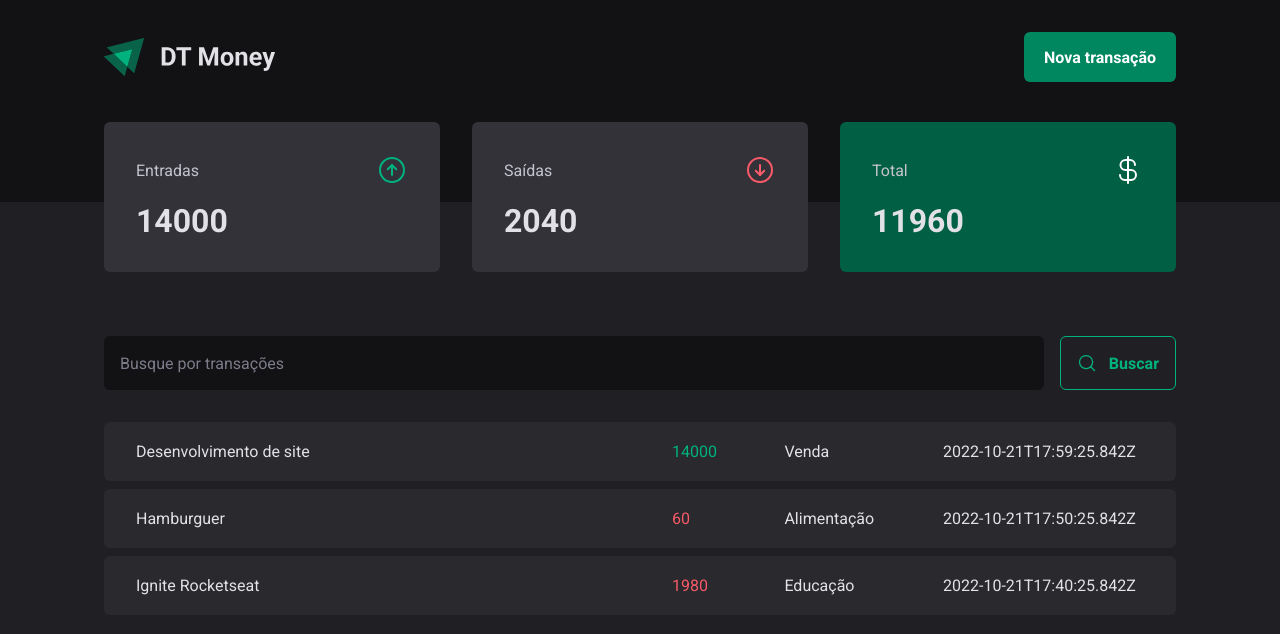
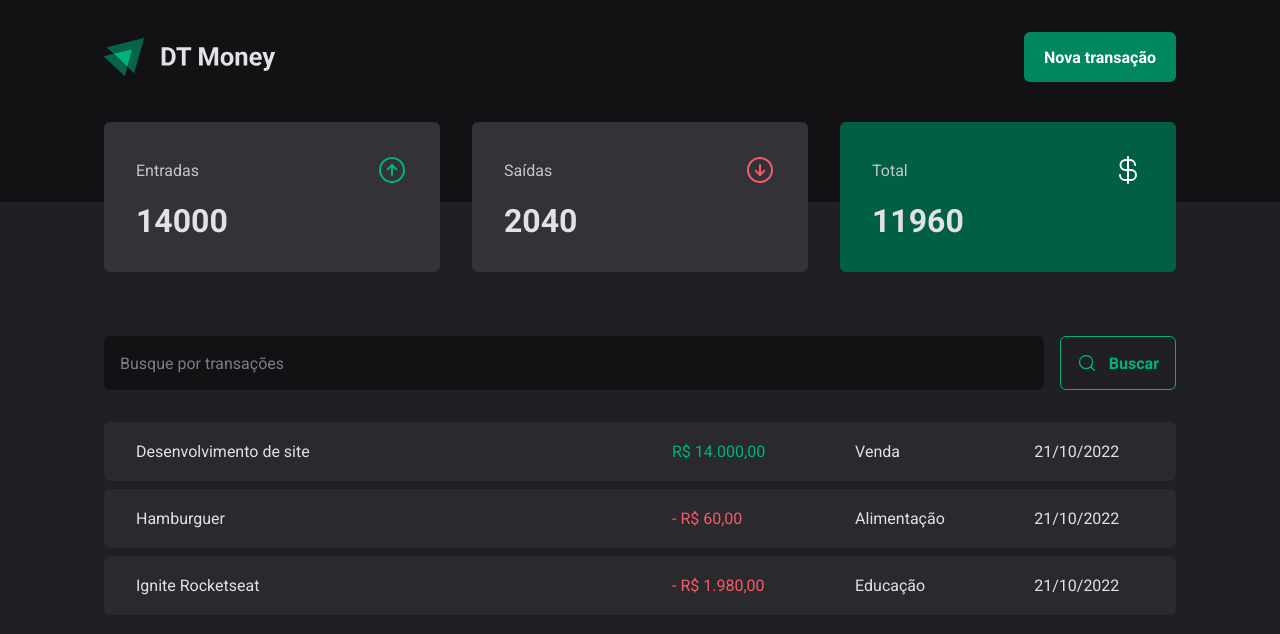
Before and after one commit to Fellippemfv/rocketseat-react-project-3, a React (Vite) app: page / in a window 1280 px wide. Shown: the top 634 px of the page. Built offline with nearby package versions, Linux system fonts and the light colour scheme; data requests are answered from the project's data file.

Commit message:
Formate values

```diff
--- a/src/pages/Transactions/index.tsx
+++ b/src/pages/Transactions/index.tsx
@@ -2,6 +2,7 @@
 import { Header } from "../../components/Header";
 import { Summary } from "../../components/Summary";
 import { TransactionsContext } from "../../contexts/TransactionsContext";
+import { dateFormatter, priceFormatter } from "../../utils/formatter";
 import { SearchForm } from "./components/SearchForm";
 import { PriceHightlight, TransactionsContainer, TransactionsTable } from "./styles";
 
@@ -26,11 +27,12 @@
                                         <td width="50%">{transaction.description}</td>
                                         <td>
                                             <PriceHightlight variant={transaction.type}>
-                                            {transaction.price}
+                                            {transaction.type === "outcome" && "- "}
+                                            {priceFormatter.format(transaction.price)}
                                             </PriceHightlight>
                                         </td>
                                         <td>{transaction.category}</td>
-                                        <td>{transaction.createdAt}</td>
+                                        <td>{dateFormatter.format(new Date(transaction.createdAt))}</td>
                                     </tr>
                                 )
                             })}
--- /dev/null
+++ b/src/utils/formatter.ts
@@ -0,0 +1,6 @@
+export const dateFormatter = new Intl.DateTimeFormat("pt-BR");
+
+export const priceFormatter = new Intl.NumberFormat("pt-BR", {
+    style: "currency",
+    currency: "BRL",
+})
```
